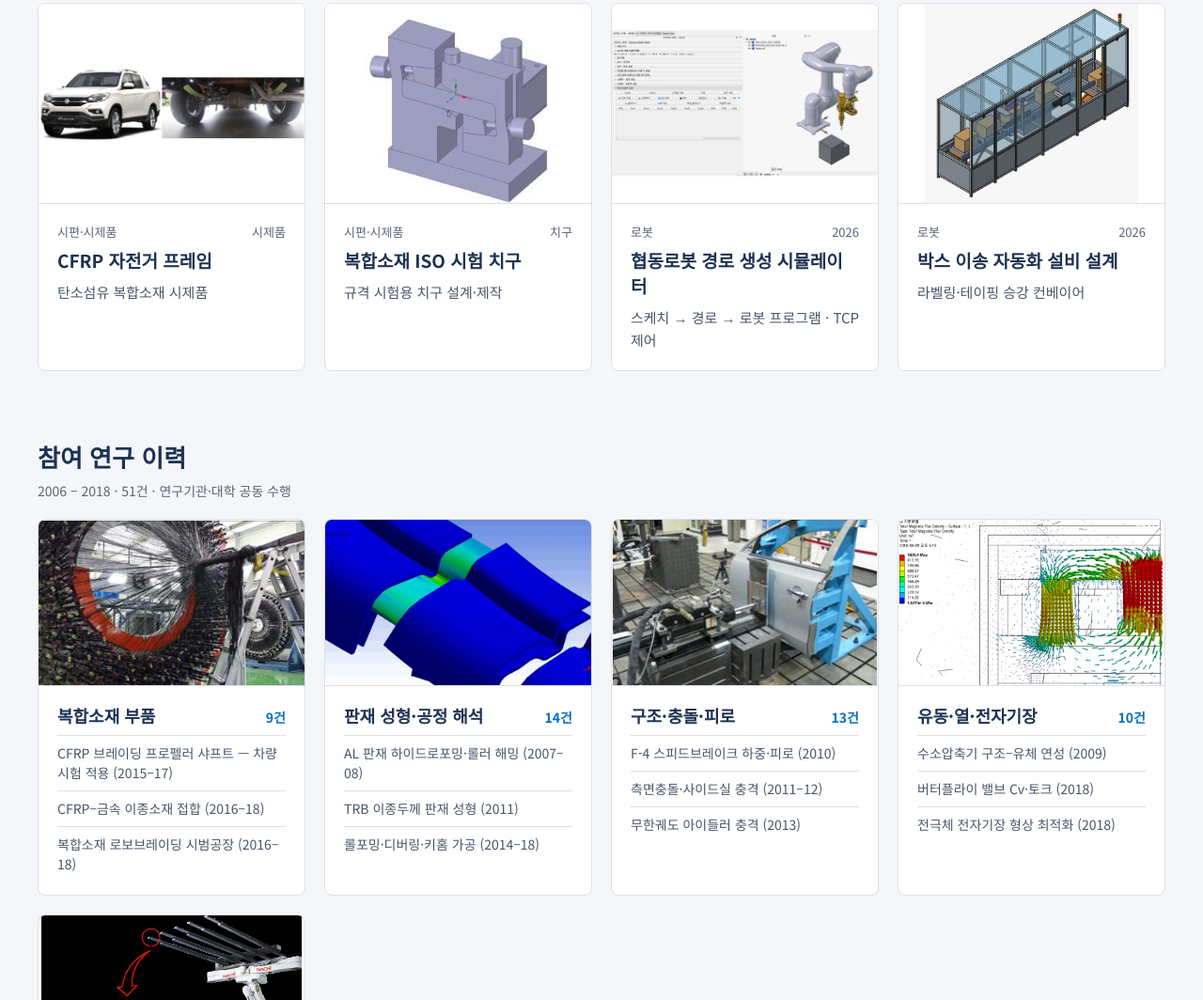
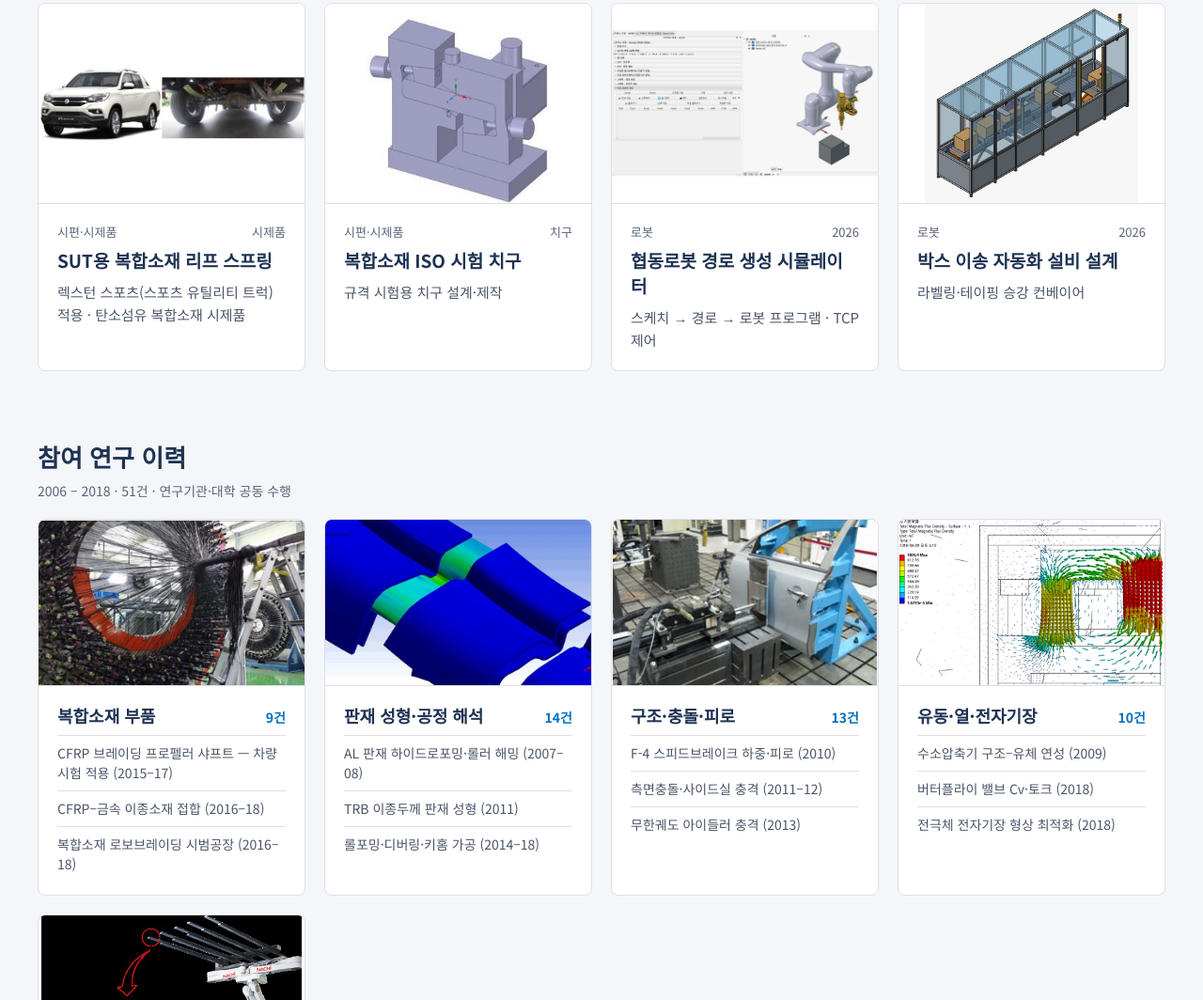
Before and after one commit to starworks-korea/starworks-korea.github.io, a plain HTML site: page projects.html in a window 1280 px wide. Shown: the part 1627-2691 px from the top of the page at 94% size. Drawn offline with Linux system fonts and the light colour scheme.

Commit message:
SUT용 리프 스프링 문구 정정 (자전거 프레임 오기)

```diff
--- a/projects.html
+++ b/projects.html
@@ -179,13 +179,13 @@ a{color:inherit;text-decoration:none}a:hover{color:#0070C0}
 </div>
 </article>
 <article data-cat="시편·시제품" style="background: #FFFFFF; border: 1px solid #DCE1E8; border-radius: 8px; overflow: hidden; display: flex; flex-direction: column">
-<img src="images/cfrp-bicycle.jpg" alt="CFRP 자전거 프레임" style="width: 100%; aspect-ratio: 4 / 3; object-fit: contain; background: #FFFFFF; display: block; border-bottom: 1px solid #DCE1E8">
+<img src="images/cfrp-bicycle.jpg" alt="렉스턴 스포츠 SUT용 복합소재 리프 스프링" style="width: 100%; aspect-ratio: 4 / 3; object-fit: contain; background: #FFFFFF; display: block; border-bottom: 1px solid #DCE1E8">
 <div style="padding: 20px; display: flex; flex-direction: column; gap: 8px">
 <div style="display: flex; justify-content: space-between; gap: 8px; font-family: 'Noto Sans KR', sans-serif; font-size: 13px; color: #5A6478">
 <span>시편·시제품</span><span>시제품</span>
 </div>
-<h2 style="margin: 0; font-size: 19px; font-weight: 700; line-height: 1.4">CFRP 자전거 프레임</h2>
-<p style="margin: 0; font-size: 15px; line-height: 1.6; color: #4A5568">탄소섬유 복합소재 시제품</p>
+<h2 style="margin: 0; font-size: 19px; font-weight: 700; line-height: 1.4">SUT용 복합소재 리프 스프링</h2>
+<p style="margin: 0; font-size: 15px; line-height: 1.6; color: #4A5568">렉스턴 스포츠(스포츠 유틸리티 트럭) 적용 · 탄소섬유 복합소재 시제품</p>
 </div>
 </article>
 <article data-cat="시편·시제품" style="background: #FFFFFF; border: 1px solid #DCE1E8; border-radius: 8px; overflow: hidden; display: flex; flex-direction: column">
```
